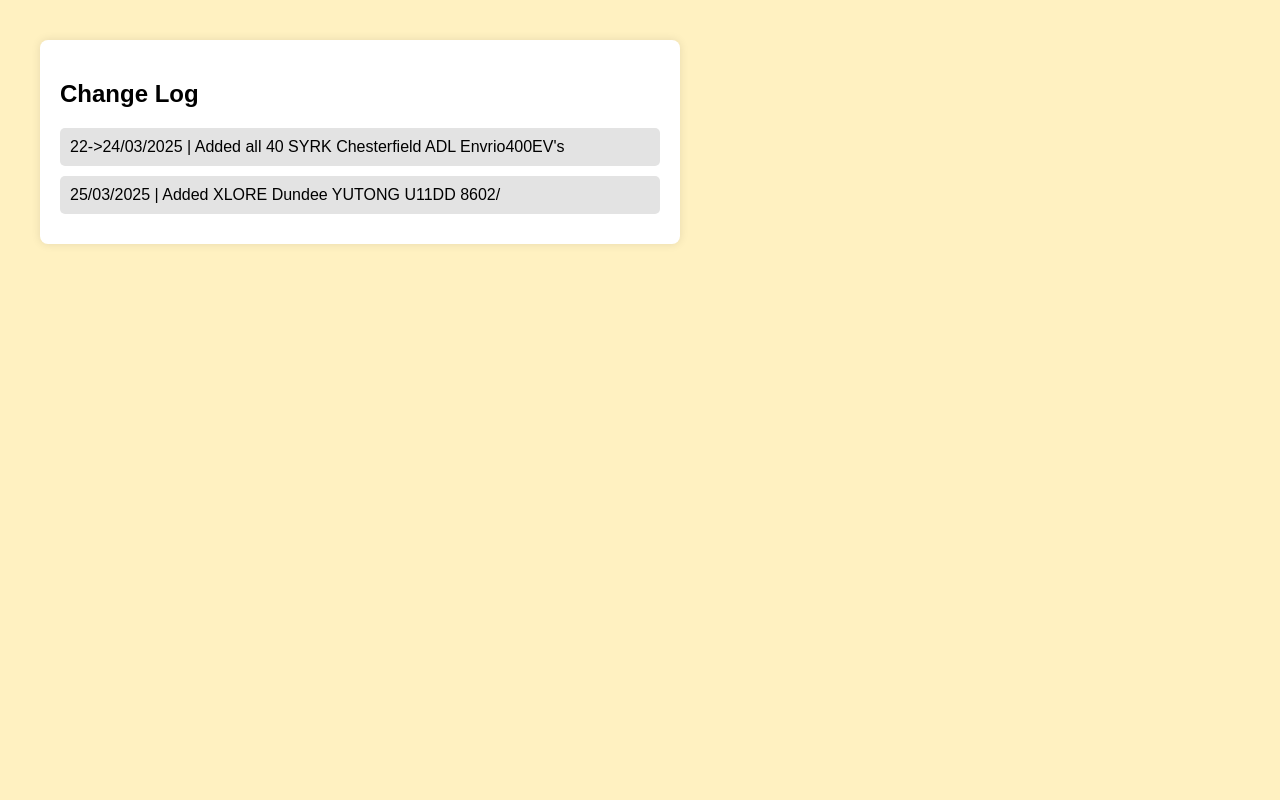
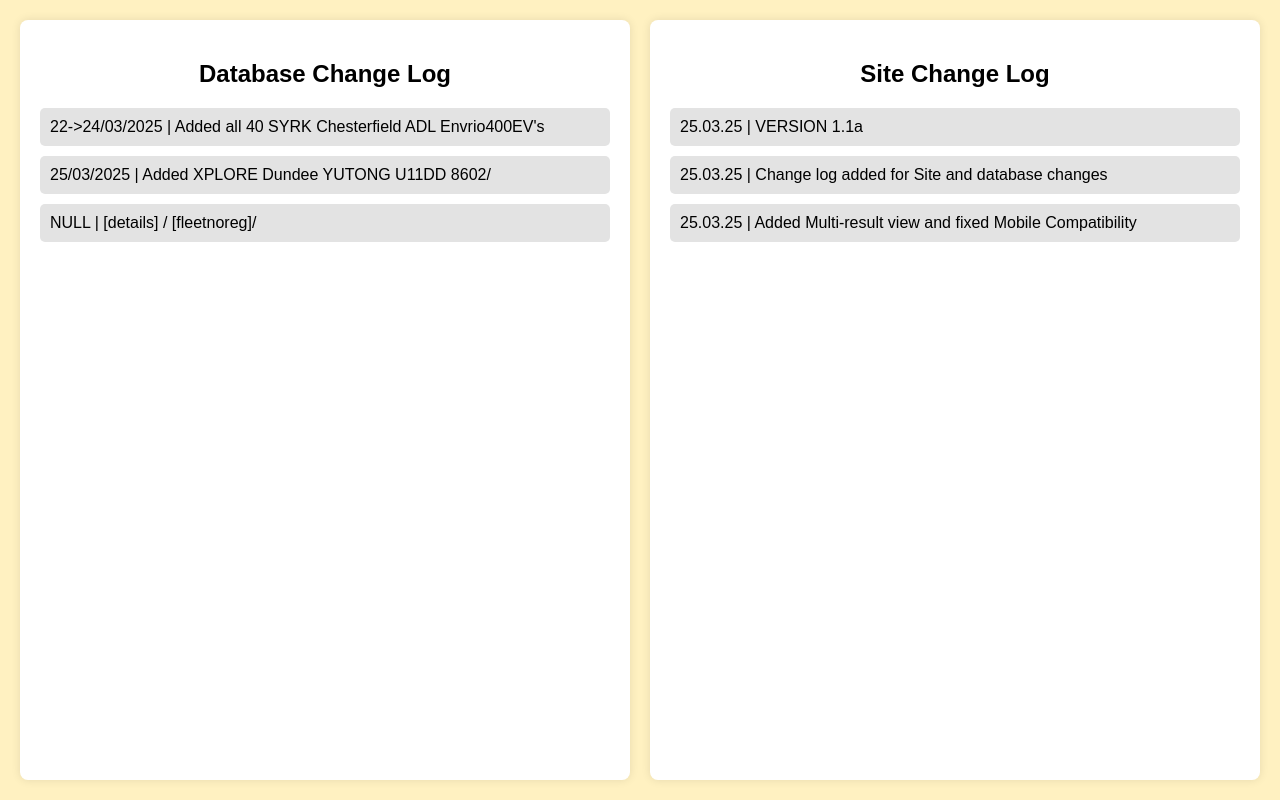
Before and after one commit to PowerGMedia/newtrackingdata, a Flask app: page /changes in a window 1280 px wide. Run offline with Flask 3, Linux system fonts and the light colour scheme.

Commit message:
Fixed up Changelog page

```diff
--- a/templates/changes.html
+++ b/templates/changes.html
@@ -1,21 +1,35 @@
 <html lang="en">
 <head>
-    <meta charset="UTF-8">
-    <meta name="viewport" content="width=device-width, initial-scale=1.0">
+  <meta charset="UTF-8" />
+  <meta name="viewport" content="width=device-width, initial-scale=1.0" />
   <title>Change Log 2025</title>
   <style>
     body {
       font-family: Arial, sans-serif;
-            margin: 20px;
+      margin: 0;
       padding: 20px;
       background-color: #fff1c1;
+      display: flex;
+      justify-content: center;
+    }
+    .wrapper {
+      display: flex;
+      flex-wrap: wrap;
+      justify-content: center;
+      gap: 20px;
+      max-width: 1300px;
+      width: 100%;
     }
     .container {
+      flex: 1 1 300px;
       max-width: 600px;
       background: white;
       padding: 20px;
       border-radius: 8px;
       box-shadow: 0 0 10px rgba(0, 0, 0, 0.1);
+    }
+    h2 {
+      text-align: center;
     }
     .log {
       margin-top: 20px;
@@ -29,12 +43,23 @@
   </style>
 </head>
 <body>
+  <div class="wrapper">
     <div class="container">
-        <h2>Change Log</h2>
-        <div class="log" id="logList">
-            <div class="log-item">22->24/03/2025 | Added all 40 SYRK Chesterfield ADL Envrio400EV's </div>
-            <div class="log-item">25/03/2025 | Added XLORE Dundee YUTONG U11DD 8602/</div>
+      <h2>Database Change Log</h2>
+      <div class="log" id="logList1">
+        <div class="log-item">22->24/03/2025 | Added all 40 SYRK Chesterfield ADL Envrio400EV's</div>
+        <div class="log-item">25/03/2025 | Added XPLORE Dundee YUTONG U11DD 8602/</div>
+        <div class="log-item">NULL | [details] / [fleetnoreg]/</div>
+      </div>
+    </div>
 
+    <div class="container">
+      <h2>Site Change Log</h2>
+      <div class="log" id="logList2">
+        <div class="log-item">25.03.25 |        VERSION 1.1a</div>
+        <div class="log-item">25.03.25 | Change log added for Site and database changes</div>
+        <div class="log-item">25.03.25 | Added Multi-result view and fixed Mobile Compatibility</div>
+      </div>
     </div>
   </div>
 </body>
```
Lines whose indentation alone changed are shown as unchanged.
